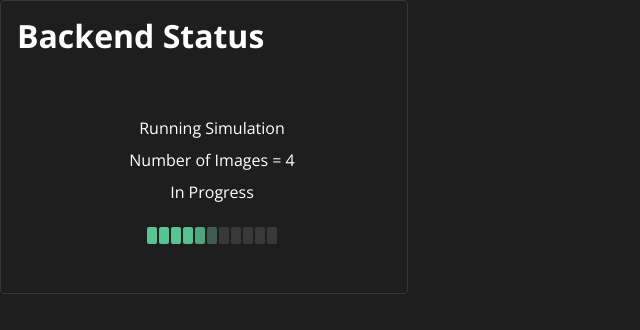
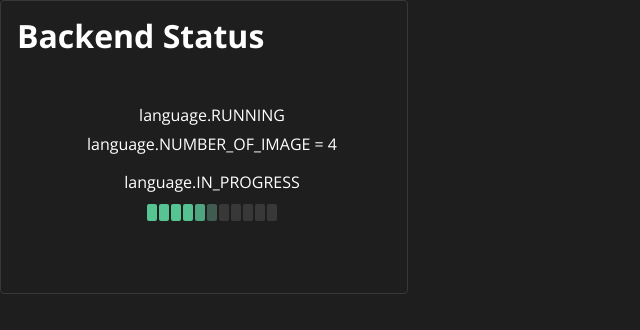
Before and after one commit to Binyamin-Accutures/client, a React (Create React App) app: page /noa in a window 1280 px wide. Shown: the top 330 px of the page, without its empty margins (0-640 px from the left). Built offline with nearby package versions, Linux system fonts and the light colour scheme; a web font is replaced by a local one.

Commit message:
add histogram component

```diff
--- a/src/components/BackendStatus/index.jsx
+++ b/src/components/BackendStatus/index.jsx
@@ -25,9 +25,9 @@ return ()=> {clearInterval(intervel)}
             <div className={styles.BackendStatus}>
 
 
-                <label> Running Simulation </label>
-                <label>Number of Images = { cntImg} </label>
-                <label>In Progress</label>
+                <label> language.RUNNING </label>
+                <label>language.NUMBER_OF_IMAGE = { cntImg} </label>
+                <label className={styles.prog}>language.IN_PROGRESS</label>
 
 
     <div className={styles.battery}>
--- a/src/components/BackendStatus/style.module.css
+++ b/src/components/BackendStatus/style.module.css
@@ -13,25 +13,30 @@
     justify-content: center;
     align-items: center;
     flex-direction: column;
-    margin-top: 50px;
-
-
+    margin-top: 40px;
 }
-label{
-    margin-top: 10px;
-}
-
-.h1{
-    font-weight: 700;
+    .h1{
+        font-weight: 700;
 
 
 
+    }
+
+
+label{
+    margin-top: 7px;
 }
+
+.prog{
+    margin-top: 16px;
+}
+
+
 .battery {
-    padding-top:8px;
+
 display: flex;
 justify-content: center;
-margin-top: 15px;
+margin-top: 10px;
     width: 250px;
     position: relative;
   }
--- /dev/null
+++ b/src/components/Histogram/index.jsx
@@ -0,0 +1,18 @@
+import React from 'react'
+import InputCheckBox from '../InputCheckBox'
+import SectionBorder from '../SectionBorder'
+import styles from './style.module.css'
+
+function Histogram() {
+    return (
+        <div>
+            <SectionBorder  height="224px">
+                <label className={styles.histogram}> language.HISTOGRAM</label>
+                {/* <div> <InputCheckBox /> </div> */}
+            </SectionBorder>
+        </div>
+
+    )
+}
+
+export default Histogram
--- /dev/null
+++ b/src/components/Histogram/style.module.css
@@ -0,0 +1,3 @@
+.histogram{
+
+}
--- a/src/components/SectionBorder/style.module.css
+++ b/src/components/SectionBorder/style.module.css
@@ -1,4 +1,5 @@
 .sectionBorder{
+    padding: 16px;
     border: 2px solid var(--input-color);
     border-radius: 4px;
 }
--- a/src/tests/NoaTest.jsx
+++ b/src/tests/NoaTest.jsx
@@ -1,12 +1,15 @@
 import React from 'react'
 import BackendStatus from '../components/BackendStatus';
+import Histogram from '../components/Histogram';
 import SectionBorder from '../components/SectionBorder';
 import '../global.css';
 
 function NoaTest() {
     return (
-
+<div>
         <div><BackendStatus/></div>
+        {/* <div><Histogram/></div> */}
+        </div>
     )
 }
 
```
